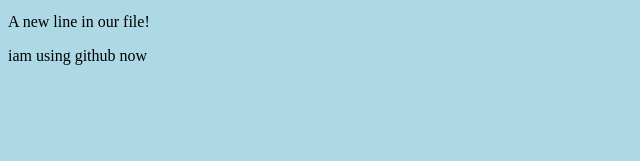
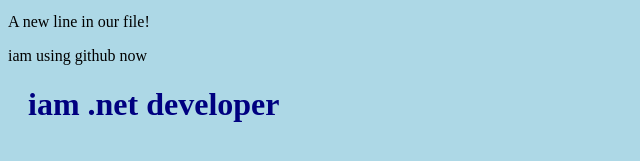
Before and after one commit to MohMuhalab/Hello-World, a plain HTML site: page index.html in a window 1280 px wide. Shown: the part 135-296 px from the top of the page, without its empty margins (0-640 px from the left). Drawn offline with Linux system fonts and the light colour scheme.

Commit message:
update index html

```diff
--- a/index.html
+++ b/index.html
@@ -13,5 +13,6 @@ style="width:100%;max-width:960px"></div>
 <p>This is the first file in my new Git Repo.</p>
 <p>A new line in our file!</p>
   <p> iam using github now</p>
+  <h1> iam .net developer </h1>
 </body>
 </html>
```
